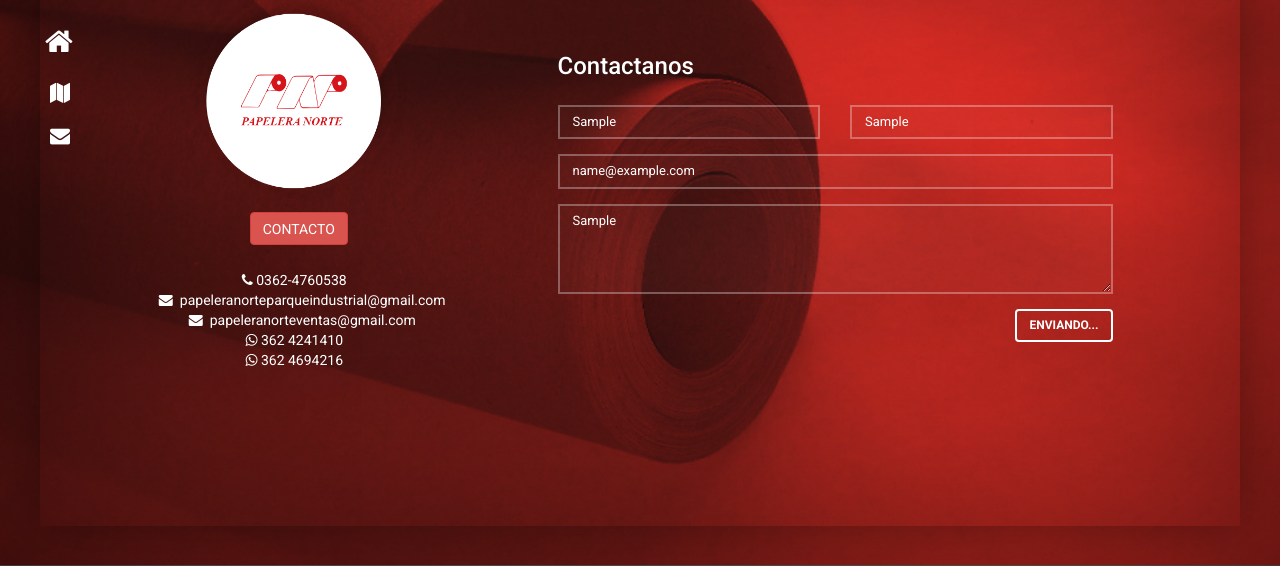
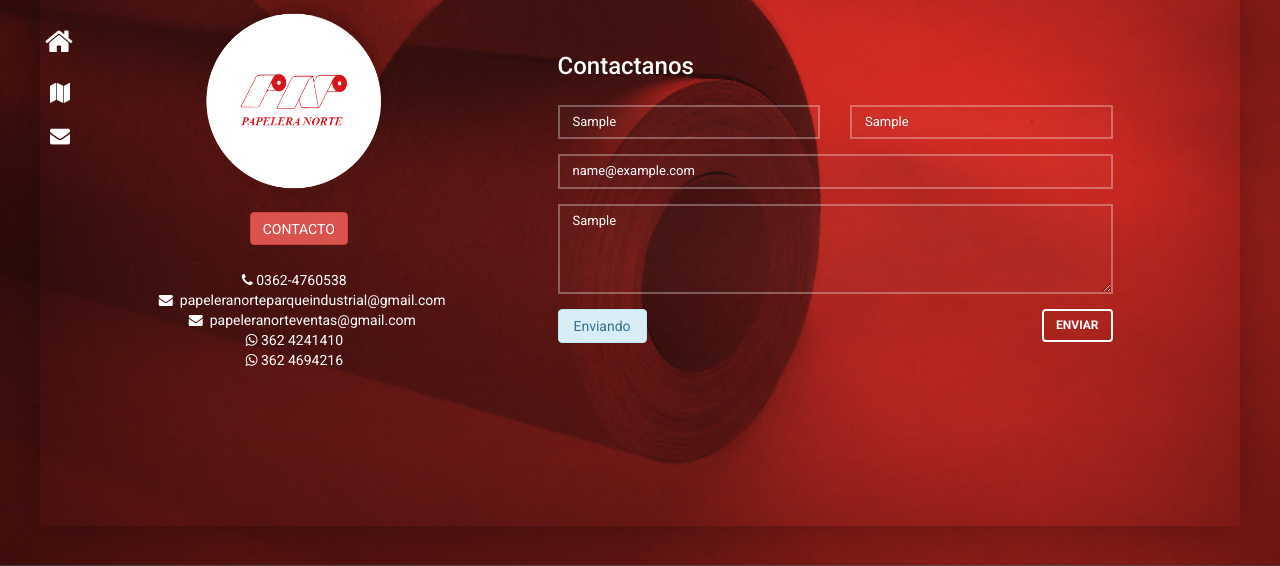
Before and after one commit to xtianmarucco/PAPELERA-NORTE, a plain HTML site: page index.html in a window 1280 px wide. Both pictures are taken after typing "Sample", "Sample", "name@example.com", "Sample" into the empty fields and a click on the button "ENVIAR". Shown: the part 234-800 px from the top of the page. Drawn offline with nearby package versions, Linux system fonts and the light colour scheme; some packages are replaced by stand-ins of ours; no server answers.

Commit message:
FAVICON LABEL  ALERT DONE

```diff
--- a/assets/js/custom.js
+++ b/assets/js/custom.js
@@ -119,7 +119,14 @@ $(document).ready(function($) {
 
     $(".form .btn[type='submit']").on("click", function(){
         var formData = new FormData($('#form-contact')[0]);
-        $('#form-contact-submit').text('Enviando...');
+        let button = document.querySelector('#sent-alert');
+        let text = document.createTextNode('Enviando')
+
+        button.classList.add('alert-info');
+
+        button.appendChild(text)
+        button.classList.remove('hide');
+
         $.ajax({
         type: 'POST',
         url: "/assets/php/email.php",
@@ -139,9 +146,7 @@ $(document).ready(function($) {
                 $('#form-contact-email').val();
                 $('#form-contact-message').val();
                 $('#form-contact-submit').text('Enviado');
-                let button = document.querySelector('#sent-alert');
-                button.classList.remove('hide');
-
+             button.classList.add('alert-succes');
 
             }else{
                 // Imprimimos la respuesta en el div result
--- a/index.html
+++ b/index.html
@@ -5,7 +5,8 @@
     <meta charset="UTF-8" />
     <meta name="viewport" content="width=device-width, initial-scale=1.0">
     <meta name="author" content="xtianmarucco">
-    <link rel="icon" type="image/png" href="">
+    <link rel="shortcut icon" href="/assets/img/Logo-navbar64.png" type="image/x-icon">
+     <link rel="icon" href="/favicon.ico" type="image/x-icon">
     <link rel="stylesheet" href="https://cdnjs.cloudflare.com/ajax/libs/animate.css/3.7.0/animate.min.css">
     <link href="assets/fonts/font-awesome.css" rel="stylesheet" type="text/css">
     <link href="assets/fonts/elegant-fonts.css" rel="stylesheet" type="text/css">
@@ -188,9 +189,10 @@
                                       <div class="form-group clearfix">
 
                                         <button type="submit" style="padding-top: 6px; padding-bottom: 6px;" class="btn pull-right btn-default btn-framed btn-rounded" id="form-contact-submit">ENVIAR</button>
-                                        <div  id="sent-alert" class="alert alert-success hide" role="alert" style="padding-top: 6px; padding-bottom: 6px; width:fit-content;" class="btn pull-right btn-default btn-framed btn-rounded">
-                                            Enviado!
+                                        <div  id="sent-alert" class="alert hide" role="alert" style="padding-top: 6px; padding-bottom: 6px; width:fit-content;" class="btn pull-right btn-default btn-framed btn-rounded">
+
                                         </div>
+
                                       </div>
 
                                       <!--end form-group -->
```
